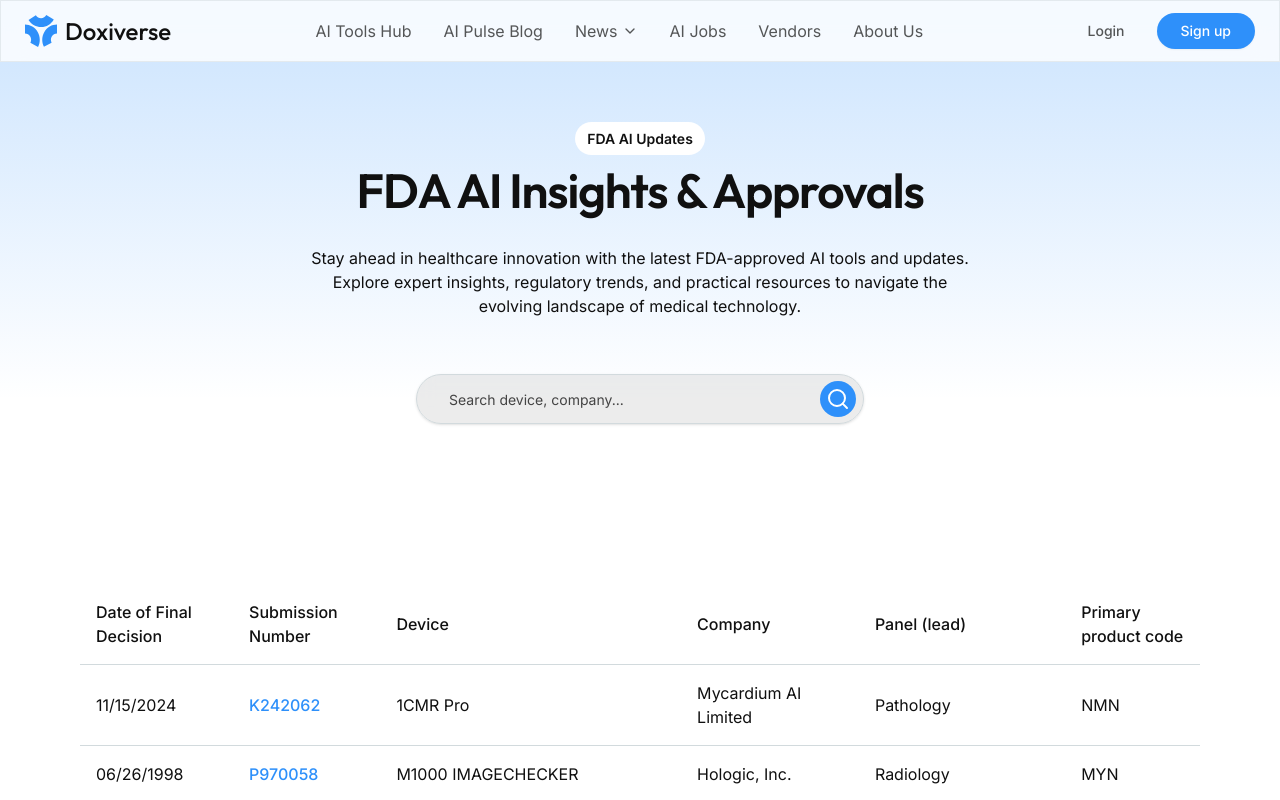
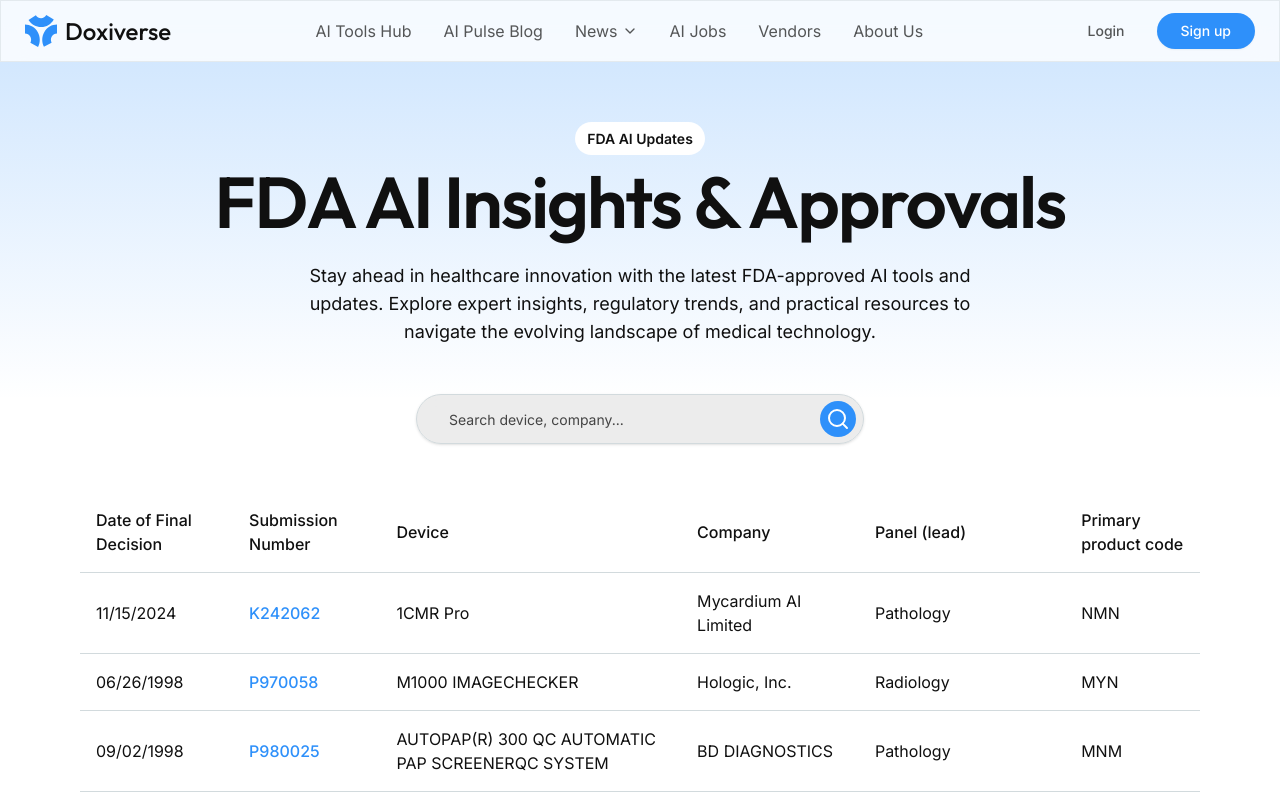
Before and after one commit to doxiversellc-create/front-end, a Next.js app: page /fda-update in a window 1280 px wide. Shown: the top 800 px of the page. Built offline with nearby package versions, Linux system fonts and the light colour scheme.

Commit message:
fix spacing #2

```diff
--- a/app/fda-update/_components/FDATable.tsx
+++ b/app/fda-update/_components/FDATable.tsx
@@ -50,20 +50,20 @@ const FDATable = () => {
 
   if (isMobile) {
     return (
-      <section className="py-8" ref={FDASectionRef}>
+      <section className="pt-0" ref={FDASectionRef}>
         <div className="container mx-auto">
           <Card className="shadow-card overflow-hidden border-none">
             <div className="overflow-x-auto">
               <table className="w-full">
                 <thead className="border-b">
                   <tr>
-                    <th className="text-left py-3 px-2 text-xs font-medium text-foreground">
+                    <th className="text-left pb-3 px-2 text-xs font-medium text-foreground">
                       Date of Final Decision
                     </th>
-                    <th className="text-left py-3 px-2 text-xs font-medium text-foreground">
+                    <th className="text-left pb-3 px-2 text-xs font-medium text-foreground">
                       Submission Number
                     </th>
-                    <th className="text-left py-3 px-2 text-xs font-medium text-foreground">
+                    <th className="text-left pb-3 px-2 text-xs font-medium text-foreground">
                       Device
                     </th>
                     <th className="w-8" />
@@ -147,23 +147,23 @@ const FDATable = () => {
   }
 
   return (
-    <section className="py-12" ref={FDASectionRef}>
+    <section className="py-4" ref={FDASectionRef}>
       <div className="container mx-auto">
         <Card className="shadow-card overflow-hidden border-none">
           <div className="overflow-x-auto">
             <table className="w-full">
               <thead className="border-b">
                 <tr>
-                  <th className="text-left py-4 px-4 font-medium text-foreground">
+                  <th className="text-left pb-4 px-4 font-medium text-foreground">
                     Date of Final Decision
                   </th>
-                  <th className="text-left py-4 px-4 font-medium text-foreground">
+                  <th className="text-left pb-4 px-4 font-medium text-foreground">
                     Submission Number
                   </th>
-                  <th className="text-left py-4 px-4 font-medium text-foreground">Device</th>
-                  <th className="text-left py-4 px-4 font-medium text-foreground">Company</th>
-                  <th className="text-left py-4 px-4 font-medium text-foreground">Panel (lead)</th>
-                  <th className="text-left py-4 px-4 font-medium text-foreground">
+                  <th className="text-left pb-4 px-4 font-medium text-foreground">Device</th>
+                  <th className="text-left pb-4 px-4 font-medium text-foreground">Company</th>
+                  <th className="text-left pb-4 px-4 font-medium text-foreground">Panel (lead)</th>
+                  <th className="text-left pb-4 px-4 font-medium text-foreground">
                     Primary product code
                   </th>
                 </tr>
--- a/app/fda-update/_components/Header.tsx
+++ b/app/fda-update/_components/Header.tsx
@@ -4,24 +4,24 @@ import { Input } from "@/components/ui/input";
 
 export default function Hero() {
   return (
-    <section className="py-16 text-left md:text-center space-y-8">
+    <section className="py-16 pb-0 text-left md:text-center space-y-6">
       <span className="text-sm px-3 py-2 font-semibold rounded-full bg-background">
         FDA AI Updates
       </span>
-      <h1 className="mt-4 text-4xl md:text-5xl font-semibold tracking-tight font-outfit">
+      <h1 className="mt-4 text-4xl md:text-7xl font-semibold tracking-tight font-outfit">
         FDA AI Insights & Approvals
       </h1>
-      <p className="text-base max-w-2xl mx-auto">
+      <p className="text-base md:text-lg max-w-2xl mx-auto">
         Stay ahead in healthcare innovation with the latest FDA-approved AI tools and updates.
         Explore expert insights, regulatory trends, and practical resources to navigate the evolving
         landscape of medical technology.
       </p>
 
-      <div className="relative max-w-md mx-auto py-6">
+      <div className="relative max-w-md mx-auto py-6 ">
         <Input
           type="text"
           placeholder="Search device, company..."
-          className="w-full pl-8 pr-12 py-6 text-base bg-muted-foreground/10  backdrop-blur-sm border rounded-full shadow-sm focus:ring-2 focus:ring-primary focus:border-transparent"
+          className="w-full pl-8 pr-12 text-base py-6 bg-muted-foreground/10  backdrop-blur-sm border rounded-full shadow-sm focus:ring-2 focus:ring-primary focus:border-transparent"
         />
         <button className="absolute rounded-full bg-primary right-2 top-1/2 -translate-y-1/2 p-1.5 text-white">
           <Search className="w-6 h-6" />
```
